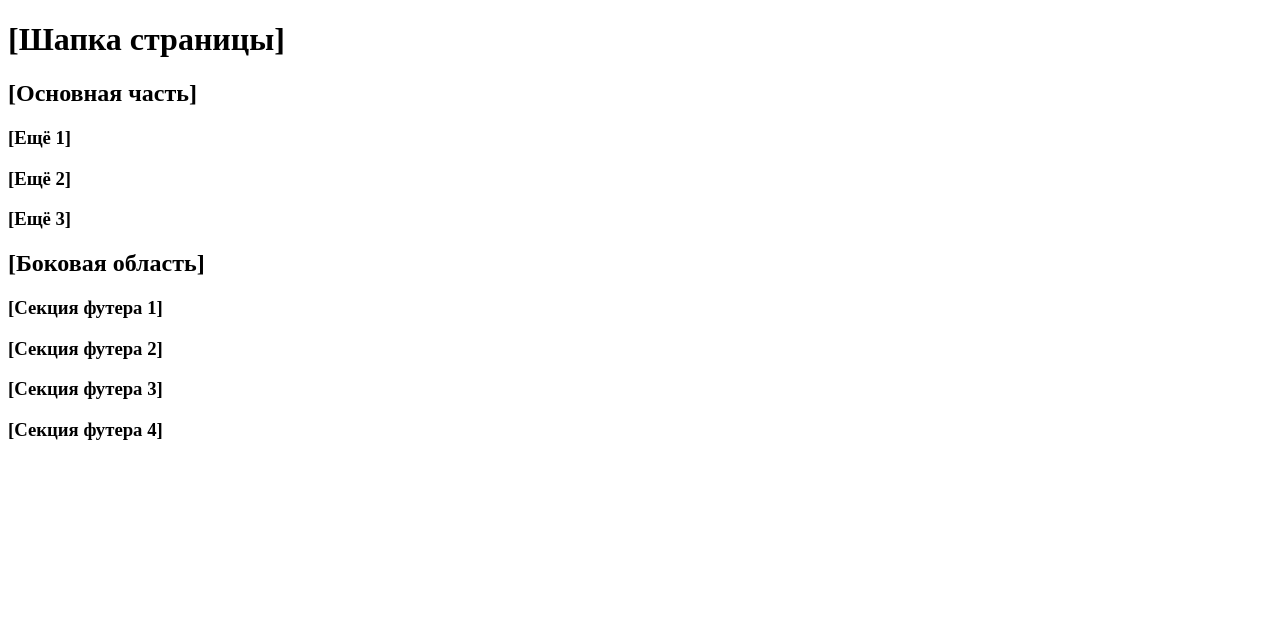
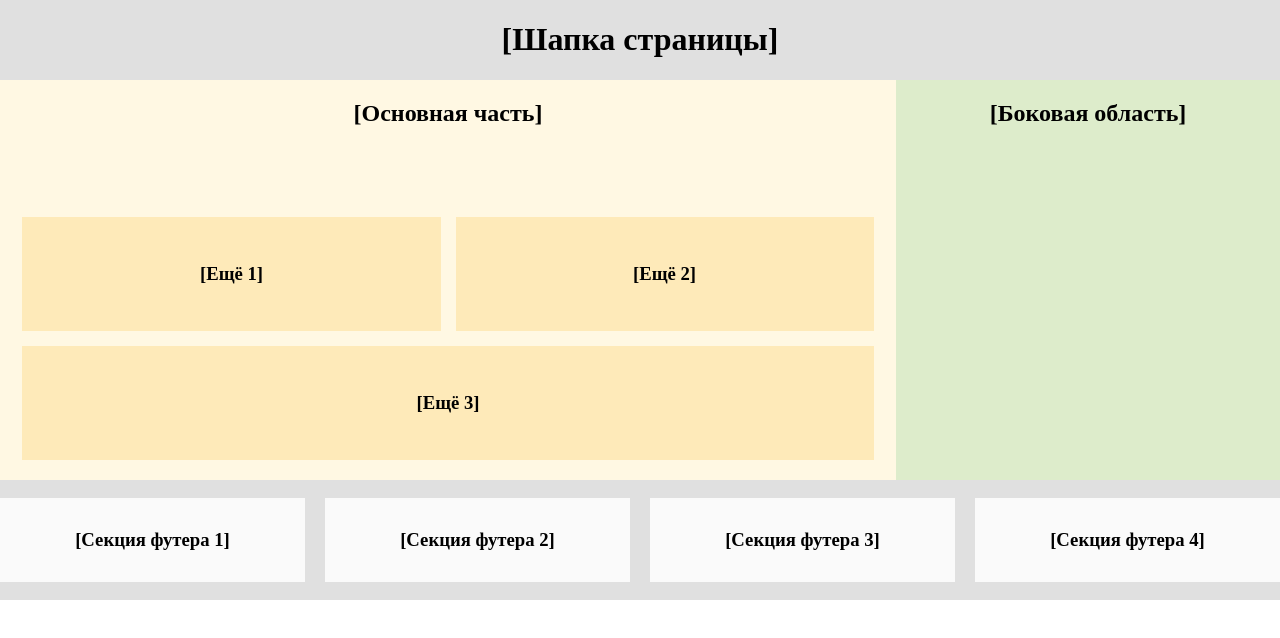
Before and after one commit to Kashinka/week7, a plain HTML site: page index.html in a window 1280 px wide. Drawn offline with Linux system fonts and the light colour scheme.

Commit message:
Connected styles

```diff
--- a/index.html
+++ b/index.html
@@ -5,6 +5,8 @@
     <meta http-equiv="X-UA-Compatible" content="IE=edge">
     <meta name="viewport" content="width=device-width, initial-scale=1.0">
     <title>Grid adaptive</title>
+    <link rel="stylesheet" href="./assets/normalize.css">
+    <link rel="stylesheet" href="./assets/style.css">
 </head>
 <body>
     <div class="grid">
```
